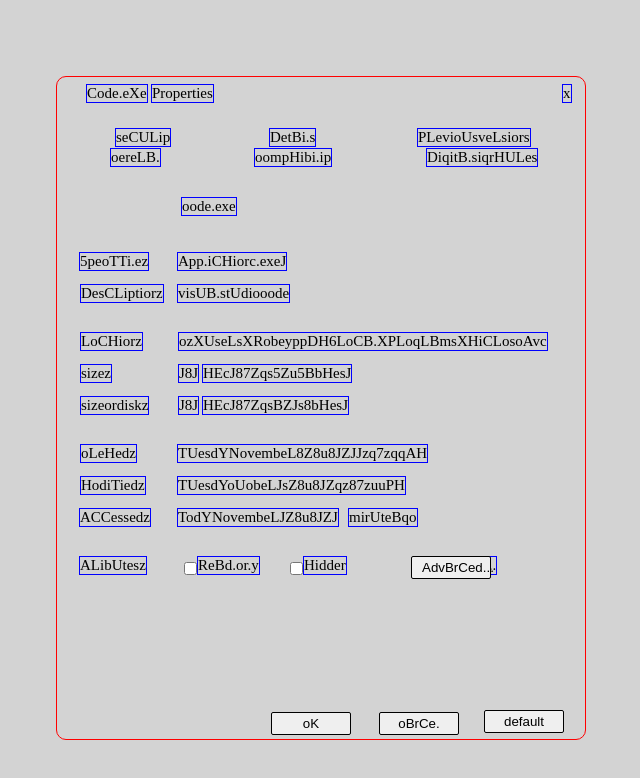
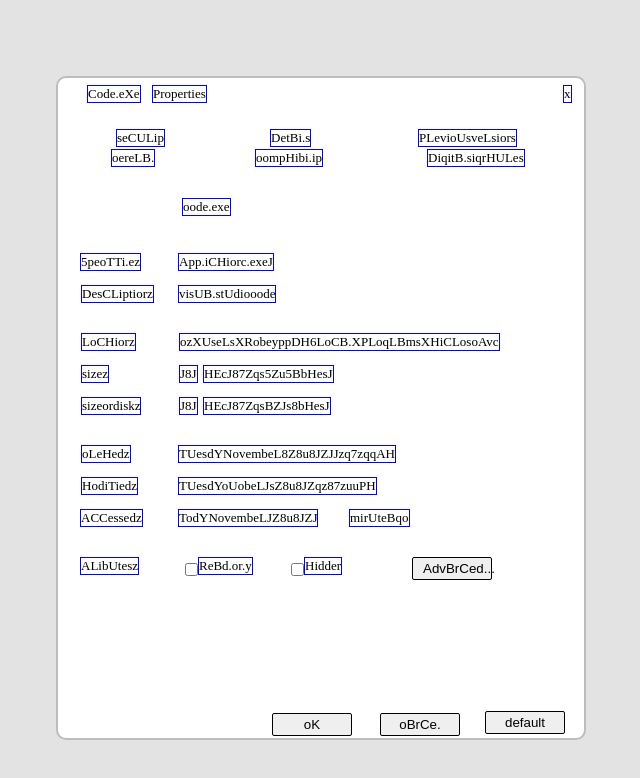
Before and after one commit to GabrielDamian/Prelucrare-Imagini-P, a plain HTML site: page index.html in a window 1280 px wide. Shown: the whole page, without its empty margins (327-967 px from the left). Drawn offline with Linux system fonts and the light colour scheme.

Commit message:
Ajustari CSS

```diff
--- a/style.css
+++ b/style.css
@@ -10,19 +10,22 @@ body{
     display: flex;
     justify-content: center;
     align-items: center;
+	background-color: #e3e3e3;
 }
 
 .body-containter
 {
-    border: 1px solid red;
+    border: 2px solid #bdbdbd;
+	background-color: white;
 	border-radius: 10px;
 	padding: 0;
 	position: relative;
+
 }
 span{
     position: absolute;
 	border: 1px solid blue;
-	font-size: 15px;
+	font-size: 13px;
 }
 button{
 	position: absolute;
```
Also changed, not shown: 2 other files.
